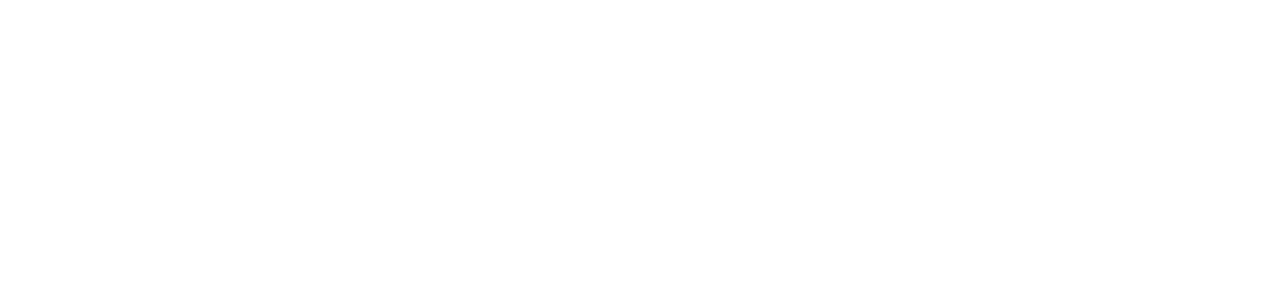
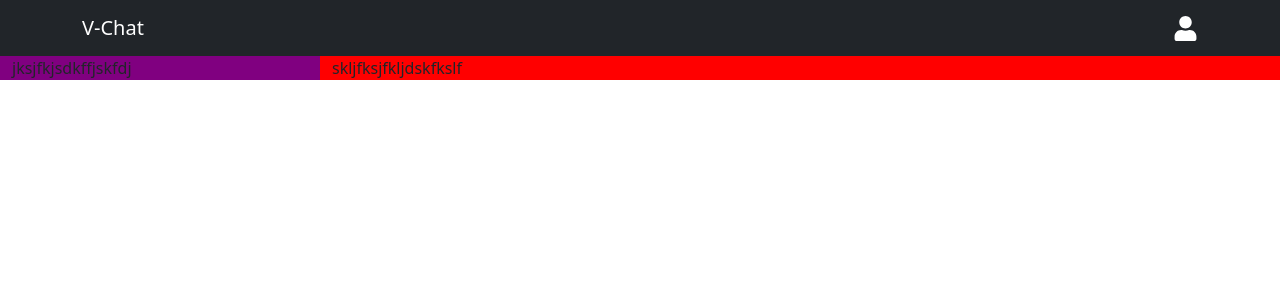
Before and after one commit to AbhayBhan/v-chat, a React (Create React App) app in the folder client/: page /dashboard in a window 1280 px wide. Before the commit this address had no page. Shown: the top 300 px of the page. Built offline with nearby package versions, Linux system fonts and the light colour scheme.

Commit message:
New : Added Dashboard, Sidebar, Navbar

```diff
--- a/client/package.json
+++ b/client/package.json
@@ -15,6 +15,7 @@
     "react": "^18.2.0",
     "react-bootstrap": "^2.7.2",
     "react-dom": "^18.2.0",
+    "react-icons": "^4.8.0",
     "react-router-dom": "^6.10.0",
     "react-scripts": "5.0.1",
     "typescript": "^4.9.5",
--- a/client/src/App.tsx
+++ b/client/src/App.tsx
@@ -2,6 +2,7 @@
 import { BrowserRouter , Routes, Route } from 'react-router-dom';
 import Register from './pages/register/Register';
 import Login from './pages/login/Login';
+import Dashboard from './pages/Dashboard/Dashboard';
 
 function App() {
   return (
@@ -10,6 +11,7 @@
         <Routes>
           <Route path='/register' element={<Register />} />
           <Route path='/login' element={<Login />} />
+          <Route path='/dashboard' element={<Dashboard />} />
         </Routes>
       </BrowserRouter>
     </div>
--- /dev/null
+++ b/client/src/pages/Dashboard/Dashboard.tsx
@@ -0,0 +1,25 @@
+import React from 'react';
+import {Col, Container, Row} from 'react-bootstrap';
+import Navbar from '../../partials/Navbar';
+
+type Props = {}
+
+const Dashboard = (props: Props) => {
+  return (
+    <div>
+        <Navbar />
+        <Container fluid>
+            <Row>
+                <Col style={{backgroundColor : "purple"}} xs={3}>
+                    jksjfkjsdkffjskfdj
+                </Col>
+                <Col style={{backgroundColor : "red"}}>
+                    skljfksjfkljdskfkslf
+                </Col>
+            </Row>
+        </Container>
+    </div>
+  )
+}
+
+export default Dashboard
--- /dev/null
+++ b/client/src/partials/Navbar.tsx
@@ -0,0 +1,28 @@
+import React from 'react';
+import {Container , Navbar as Nav} from 'react-bootstrap';
+import { FaUser } from 'react-icons/fa';
+
+type Props = {}
+
+const Navbar = (props: Props) => {
+  return (
+    <div>
+        <Nav bg='dark' expand='sm' variant='dark'>
+            <Container>
+                <Nav.Brand>V-Chat</Nav.Brand>
+                <div style={{
+                    display : 'flex',
+                    flexDirection : 'row-reverse',
+                    cursor : 'pointer'
+                }}
+                onClick={() => console.log('profileredir')}
+                >
+                    <FaUser color='white' size={25} />
+                </div>
+            </Container>
+        </Nav>
+    </div>
+  )
+}
+
+export default Navbar
```
Also changed, not shown: client/src/partials/Sidebar.tsx (added), 1 other file (tests, documents, lock files or other folders).
